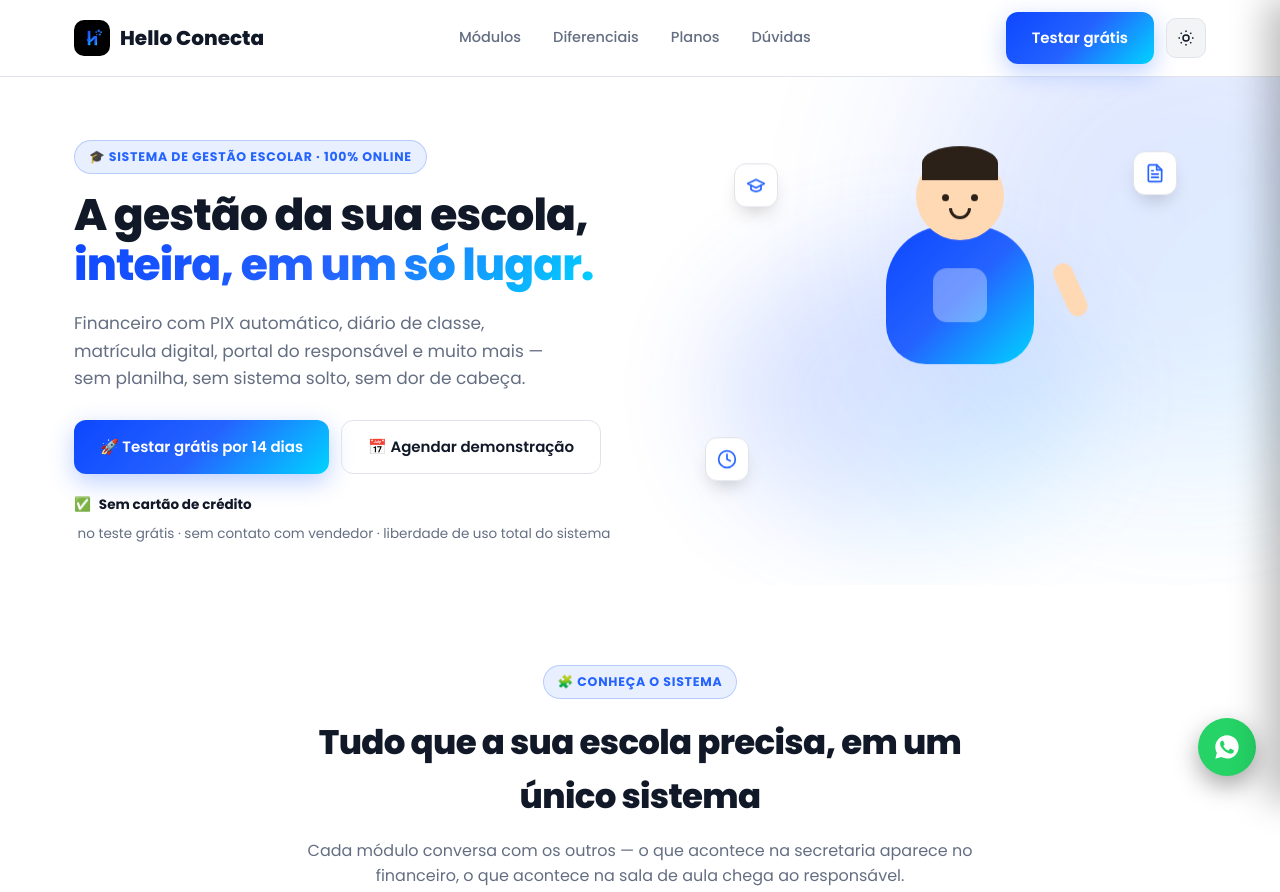
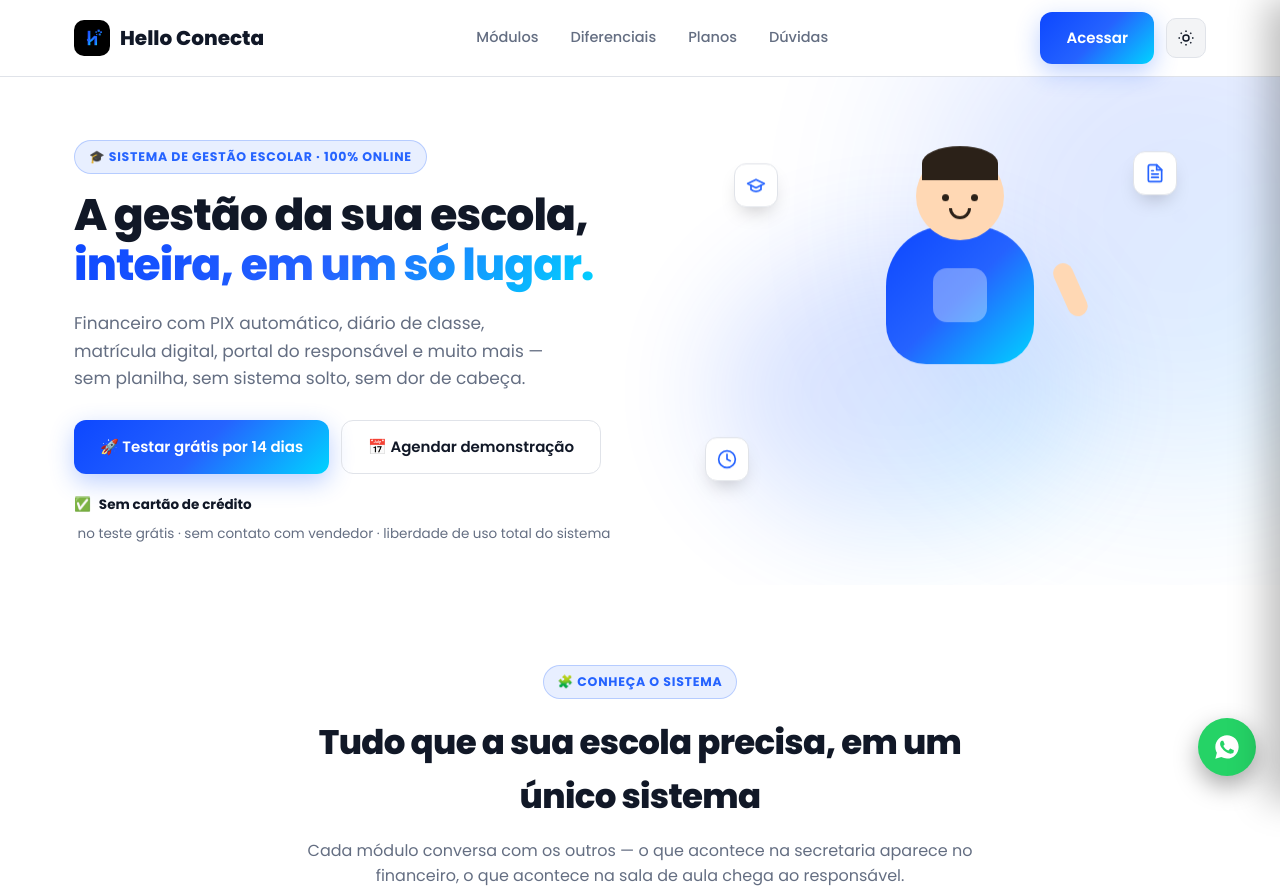
Before and after one commit to Hello-Inova/Hello_Conecta_WebSite, a plain HTML site: page index.html in a window 1280 px wide. Shown: the top 892 px of the page. Drawn offline with Linux system fonts and the light colour scheme.

Commit message:
Update call-to-action links to redirect to login

```diff
--- a/index.html
+++ b/index.html
@@ -484,7 +484,7 @@
       <a href="#faq">Dúvidas</a>
     </nav>
     <div class="nav-cta">
-      <a href="#" class="btn btn-primary js-open-modal">Testar grátis</a>
+      <a href="#" class="btn btn-primary js-open-modal"> Acessar </a>
       <button class="theme-toggle" id="themeToggle" aria-label="Alternar modo claro/escuro" title="Alternar tema">
         <svg class="icon-sun" width="18" height="18" viewBox="0 0 24 24" fill="none" stroke="currentColor" stroke-width="2"><circle cx="12" cy="12" r="4"/><path d="M12 2v2M12 20v2M4.93 4.93l1.41 1.41M17.66 17.66l1.41 1.41M2 12h2M20 12h2M6.34 17.66l-1.41 1.41M19.07 4.93l-1.41 1.41"/></svg>
         <svg class="icon-moon" width="18" height="18" viewBox="0 0 24 24" fill="none" stroke="currentColor" stroke-width="2"><path d="M21 12.79A9 9 0 1 1 11.21 3 7 7 0 0 0 21 12.79z"/></svg>
@@ -513,7 +513,7 @@
       <svg class="icon-moon" width="18" height="18" viewBox="0 0 24 24" fill="none" stroke="currentColor" stroke-width="2"><path d="M21 12.79A9 9 0 1 1 11.21 3 7 7 0 0 0 21 12.79z"/></svg>
     </button>
   </div>
-  <a href="#" class="btn btn-primary btn-block js-open-modal" style="margin-top:12px;">Testar grátis</a>
+  <a href="https://www.helloconecta.com.br/login" class="btn btn-primary btn-block js-open-modal" style="margin-top:12px;">Acessar</a>
 </div>
 
 <!-- ================= HERO ================= -->
@@ -524,7 +524,7 @@
       <h1>A gestão da sua escola, <span class="grad-text">inteira, em um só lugar.</span></h1>
       <p class="lead">Financeiro com PIX automático, diário de classe, matrícula digital, portal do responsável e muito mais — sem planilha, sem sistema solto, sem dor de cabeça.</p>
       <div class="hero-ctas">
-        <a href="#" class="btn btn-primary js-open-modal">🚀 Testar grátis por 14 dias</a>
+        <a href="https://www.helloconecta.com.br/login" class="btn btn-primary js-open-modal">🚀 Testar grátis por 14 dias</a>
         <a href="#" class="btn btn-ghost js-open-modal">📅 Agendar demonstração</a>
       </div>
       <div class="hero-note">✅ <b>Sem cartão de crédito</b>&nbsp;no teste grátis · sem contato com vendedor · liberdade de uso total do sistema</div>
@@ -707,7 +707,7 @@
       <h2>Pronto pra sair da planilha de vez? 🚀</h2>
       <p>Fale com a gente agora e comece a usar o Hello Conecta na sua escola.</p>
       <div style="display:flex; gap:14px; justify-content:center; flex-wrap:wrap;">
-        <a href="#" class="btn btn-primary js-open-modal">Testar grátis por 14 dias</a>
+        <a href="https://www.helloconecta.com.br/login" class="btn btn-primary js-open-modal">Testar grátis por 14 dias</a>
       </div>
     </div>
   </div>
```
